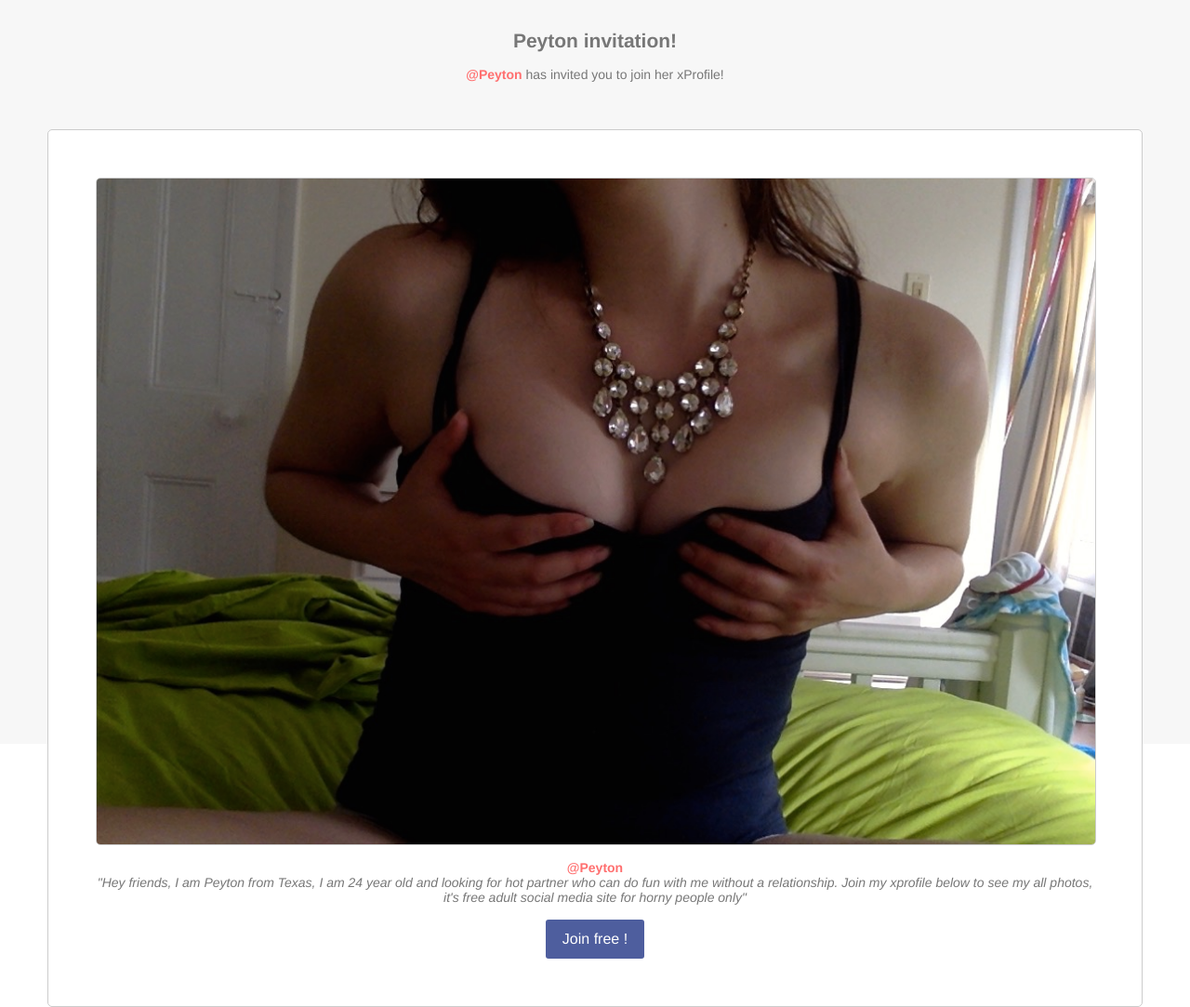
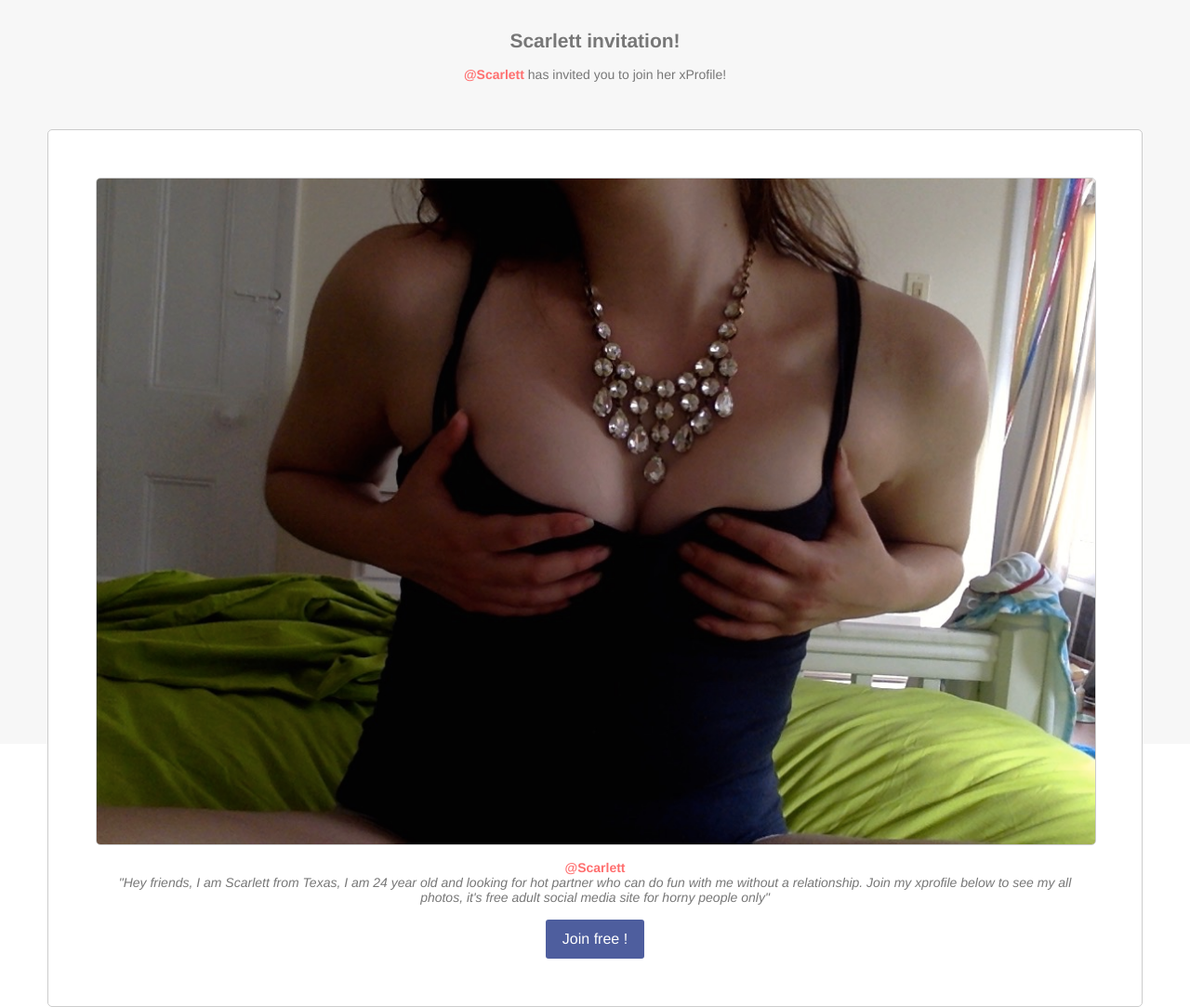
Before and after one commit to PeytonStewart/PeytonStewart.github.io, a plain HTML site: page index.html in a window 1280 px wide. Shown: the whole page at 93% size. Drawn offline with Linux system fonts and the light colour scheme.

Commit message:
Update index.html

```diff
--- a/index.html
+++ b/index.html
@@ -1,4 +1,4 @@
-<html><head><title>Peyton invitation!</title>
+<html><head><title>Scarlett invitation!</title>
 	<meta name="viewport" content="width=device-width, initial-scale=1">
     <style>
     td{text-align:center}
@@ -6,14 +6,14 @@
     </style>
 </head>
     <body>
-        <div style="width:100%;height:100%;background-color: #f7f7f7;font-family: Helvetica, Peytonl, sans-serif;font-size: 14px;color: #777777;">
+        <div style="width:100%;height:100%;background-color: #f7f7f7;font-family: Helvetica, Scarlettl, sans-serif;font-size: 14px;color: #777777;">
             <center>
-                <br/><br/><span style="font-weight:700;font-size:150%;">Peyton invitation!</span><br/><br/>
-                        <span style="color: #ff6f6f;font-weight: bold">@Peyton</span> has invited you to join her xProfile!
+                <br/><br/><span style="font-weight:700;font-size:150%;">Scarlett invitation!</span><br/><br/>
+                        <span style="color: #ff6f6f;font-weight: bold">@Scarlett</span> has invited you to join her xProfile!
                             <div style="background-color: #ffffff;border: 1px solid #cccccc;border-radius: 5px;margin:4%;padding:4%;">
                                     <img src="/pic.jpg" style="border: 1px solid #cccccc;border-radius: 5px;color: #ff6f6f;max-width:100%;display:block;margin:auto;vertical-align:middle;" />
-                                    <br /><span style="color: #ff6f6f;font-weight: bold;">@Peyton</span>
-                                    <div style="font-size: 14px;text-align: center;font-style: italic;">"Hey friends, I am Peyton from Texas, I am 24 year old and looking for hot partner who can do fun with me without a relationship. Join my xprofile below to see my all photos, it's free adult social media site for horny people only"<br /><br /></div>
+                                    <br /><span style="color: #ff6f6f;font-weight: bold;">@Scarlett</span>
+                                    <div style="font-size: 14px;text-align: center;font-style: italic;">"Hey friends, I am Scarlett from Texas, I am 24 year old and looking for hot partner who can do fun with me without a relationship. Join my xprofile below to see my all photos, it's free adult social media site for horny people only"<br /><br /></div>
                                     <a href="https://nqinviteyou.blogspot.com" style="font-size: 16px; color: #ffffff; text-decoration: none; text-decoration: none; -webkit-border-radius: 3px; -moz-border-radius: 3px; border-radius: 3px; padding: 12px 18px; background-color: #4e5e9e; display: inline-block;">Join free !</a>
                             </div>
             </center>
```
